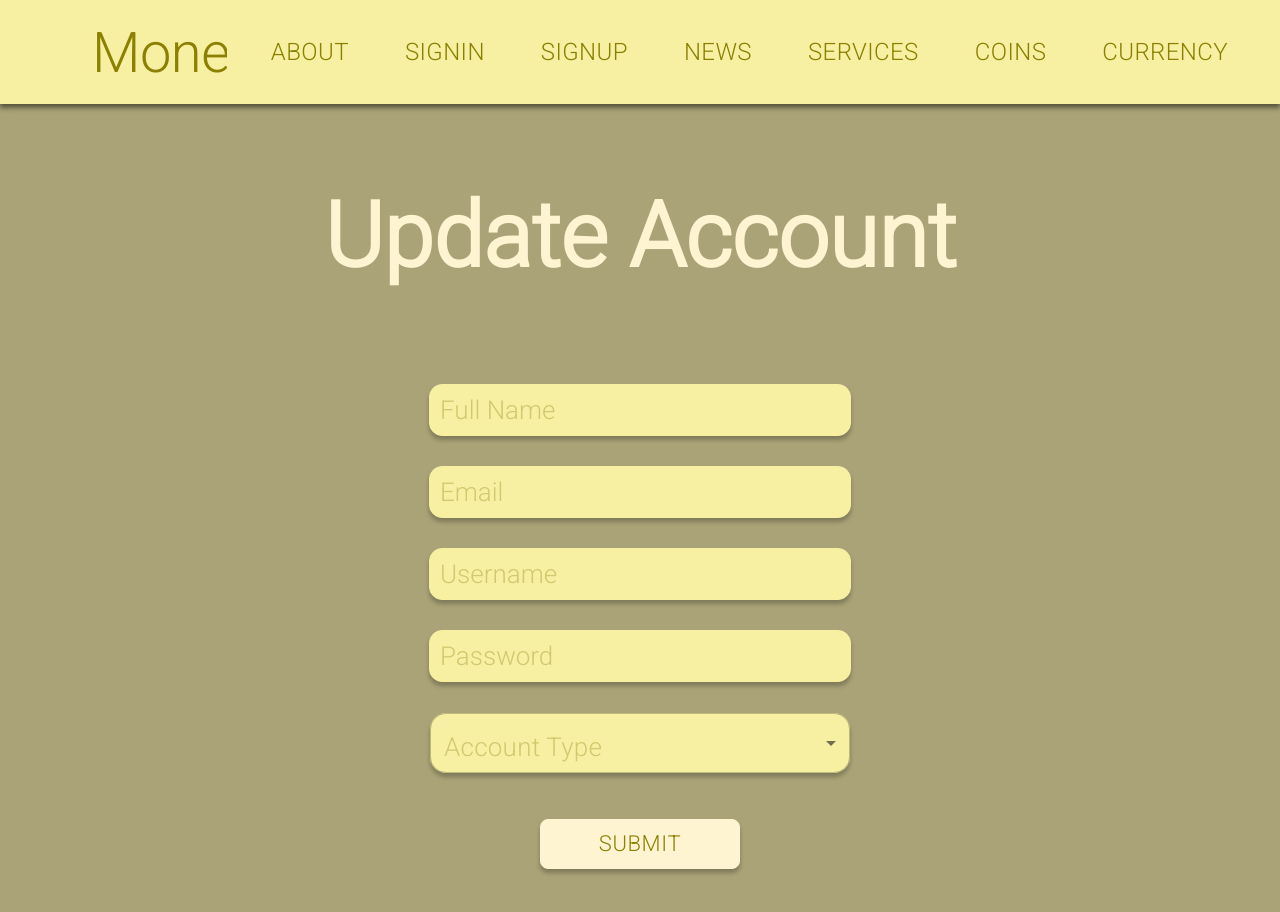
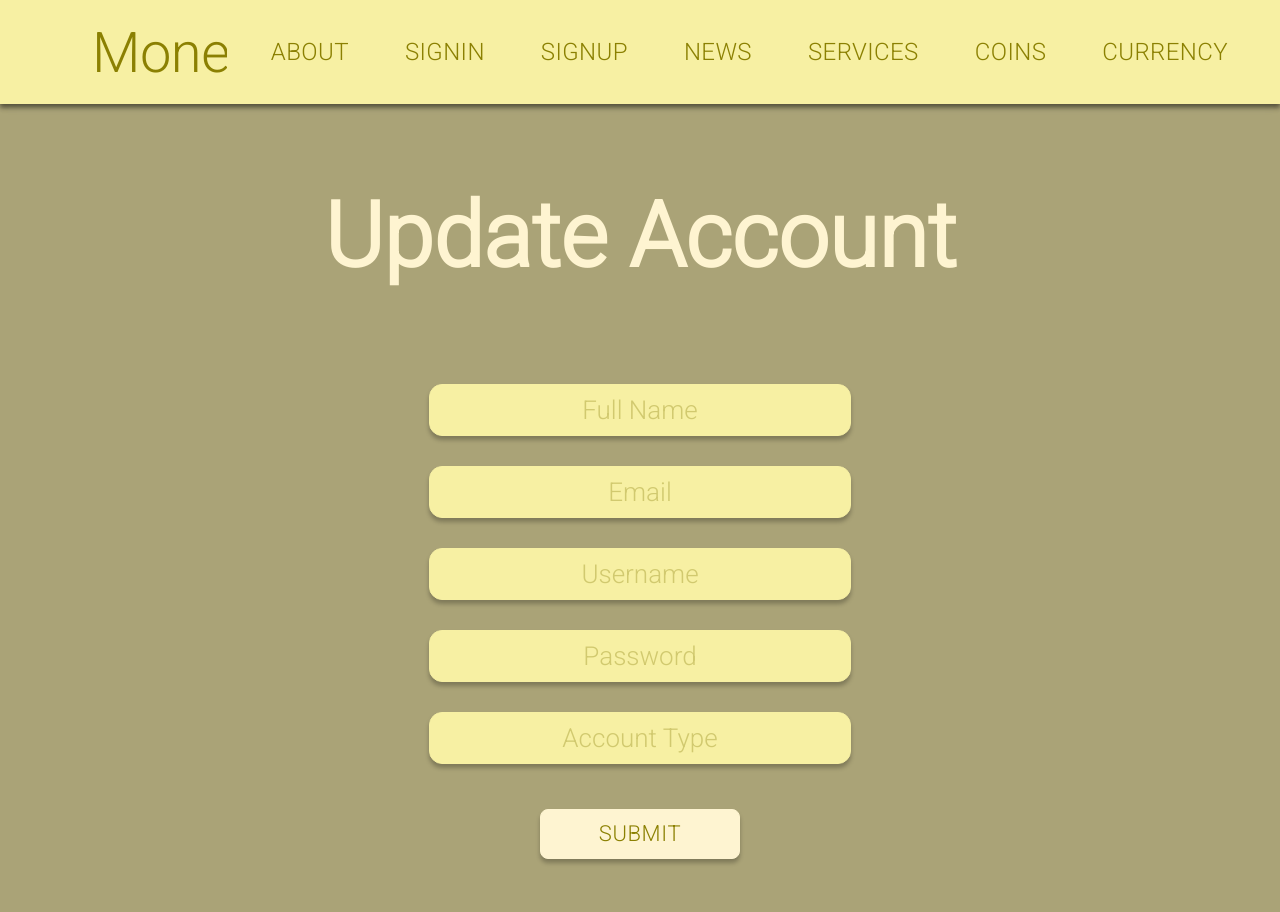
Before and after one commit to BVA1000/moneta-frontend, a React (Create React App) app: page /update in a window 1280 px wide. Shown: the top 912 px of the page. Built offline with nearby package versions, Linux system fonts and the light colour scheme.

Commit message:
Changed the Account Type Input design

```diff
--- a/src/pages/Account/updateAcct.css
+++ b/src/pages/Account/updateAcct.css
@@ -19,7 +19,7 @@
   color: #8b8002;
   font-family: "Roboto", sans-serif;
   font-size: 26px;
-  text-align: left;
+  text-align: center;
   margin: 15px;
   padding: 10px;
   height: 30px;
--- a/src/pages/Account/updateAcctForm.js
+++ b/src/pages/Account/updateAcctForm.js
@@ -1,20 +1,8 @@
-import * as React from "react";
-import InputLabel from "@mui/material/InputLabel";
-import MenuItem from "@mui/material/MenuItem";
-import FormControl from "@mui/material/FormControl";
-import Select from "@mui/material/Select";
-
 import Submit from "../../components/Buttons/Submit/submit";
 import "../../assets/fonts/fonts.css";
 import "./updateAcct.css";
 
 function UpdateAccountForm() {
-  const [acctType, setAcctType] = React.useState("");
-
-  const handleChange = (event) => {
-    setAcctType(event.target.value);
-  };
-
   return (
     <div id="updateAcctForm">
       <div>
@@ -29,39 +17,9 @@ function UpdateAccountForm() {
       <div>
         <input placeholder="Password" type="password" required />
       </div>
-
-      <FormControl
-        fullWidth
-        sx={{
-          bgcolor: "#f7f0a3",
-          borderColor: "#f7f0a3",
-          borderRadius: "1.0em",
-          boxShadow: "0px 4px 4px rgba(0, 0, 0, 0.25)",
-          margin: 2,
-          height: 60,
-          width: 420,
-          justifyContent: "center",
-        }}
-      >
-        <InputLabel sx={{ color: "#d1c96f", fontSize: 26 }}>
-          Account Type
-        </InputLabel>
-        <Select
-          id="none"
-          value={acctType}
-          onChange={handleChange}
-          sx={{
-            borderRadius: "1.0em",
-            height: 60,
-            width: 420,
-            textAlign: "center",
-          }}
-        >
-          <MenuItem value={1}>Bronze</MenuItem>
-          <MenuItem value={2}>Silver</MenuItem>
-          <MenuItem value={3}>Gold</MenuItem>
-        </Select>
-      </FormControl>
+      <div>
+        <input placeholder="Account Type" type="text" required />
+      </div>
 
       <Submit />
     </div>
--- a/src/pages/SignIn/signin.css
+++ b/src/pages/SignIn/signin.css
@@ -18,7 +18,7 @@
   color: #8b8002;
   font-family: "Roboto", sans-serif;
   font-size: 26px;
-  text-align: left;
+  text-align: center;
   margin: 15px;
   padding: 10px;
   height: 30px;
--- a/src/pages/SignUp/signup.css
+++ b/src/pages/SignUp/signup.css
@@ -18,7 +18,7 @@
   color: #8b8002;
   font-family: "Roboto", sans-serif;
   font-size: 26px;
-  text-align: left;
+  text-align: center;
   margin: 15px;
   padding: 10px;
   height: 30px;
--- a/src/pages/SignUp/signupform.js
+++ b/src/pages/SignUp/signupform.js
@@ -1,9 +1,3 @@
-import * as React from "react";
-import InputLabel from "@mui/material/InputLabel";
-import MenuItem from "@mui/material/MenuItem";
-import FormControl from "@mui/material/FormControl";
-import Select from "@mui/material/Select";
-
 import Submit from "../../components/Buttons/Submit/submit";
 import { Link } from "react-router-dom";
 import "../../assets/fonts/fonts.css";
@@ -14,12 +8,6 @@ import "./signup.css";
 
 function SignUpForm() {
   //const dispatch = useDispatch()
-
-  const [acctType, setAcctType] = React.useState("");
-
-  const handleChange = (event) => {
-    setAcctType(event.target.value);
-  };
 
   return (
     <div id="signupform">
@@ -35,8 +23,32 @@ function SignUpForm() {
       <div>
         <input id="password" placeholder="Password" type="password" required />
       </div>
+      <div>
+        <input placeholder="Account Type" type="text" required />
+      </div>
 
-      <FormControl
+      <Link to="/account">
+        <Submit
+        /*onClick={() => {
+                dispatch(createAccount({}));
+              }}*/
+        />
+      </Link>
+    </div>
+  );
+}
+
+export default SignUpForm;
+
+/*
+import * as React from "react";
+import InputLabel from "@mui/material/InputLabel";
+import MenuItem from "@mui/material/MenuItem";
+import FormControl from "@mui/material/FormControl";
+import Select from "@mui/material/Select";
+
+
+<FormControl
         fullWidth
         sx={{
           bgcolor: "#f7f0a3",
@@ -67,17 +79,4 @@ function SignUpForm() {
           <MenuItem value={2}>Silver</MenuItem>
           <MenuItem value={3}>Gold</MenuItem>
         </Select>
-      </FormControl>
-
-      <Link to="/account">
-        <Submit
-        /*onClick={() => {
-                dispatch(createAccount({}));
-              }}*/
-        />
-      </Link>
-    </div>
-  );
-}
-
-export default SignUpForm;
+      </FormControl>*/
```
